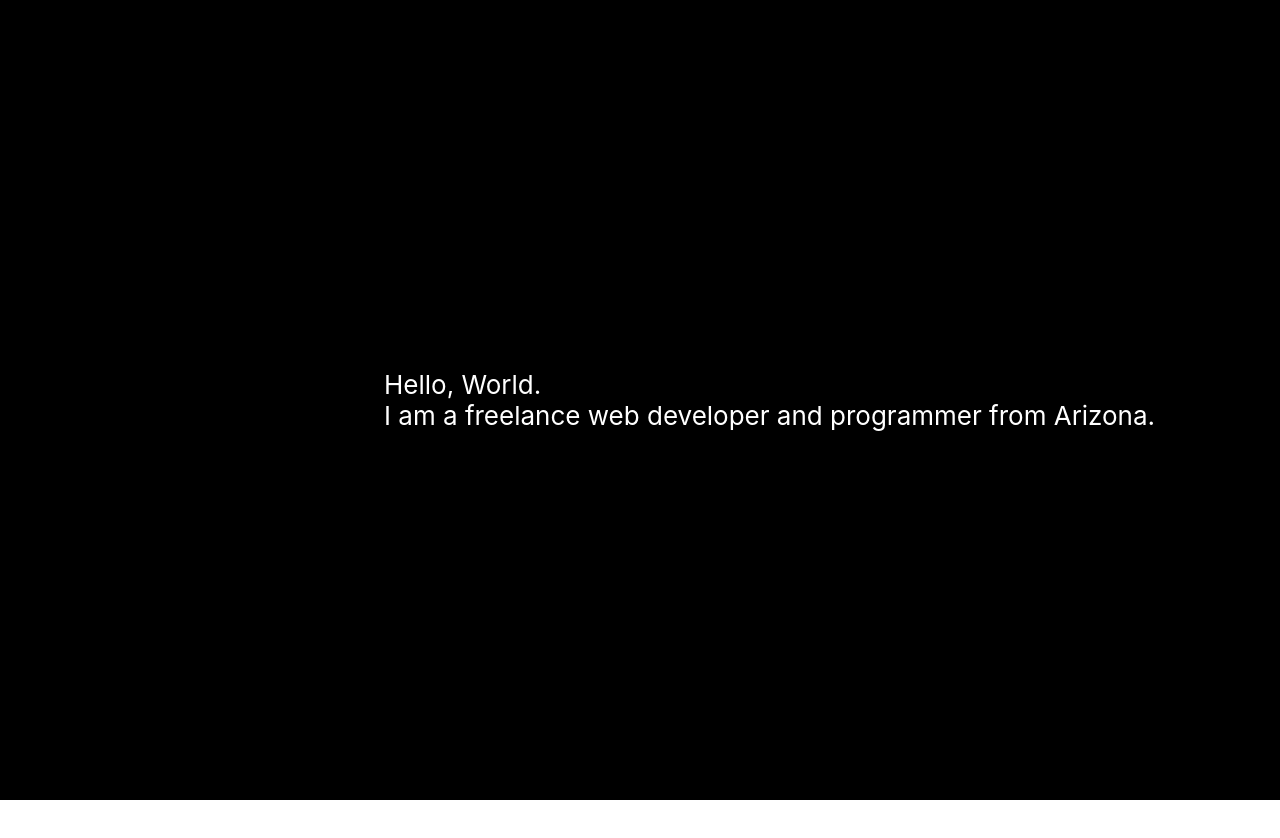
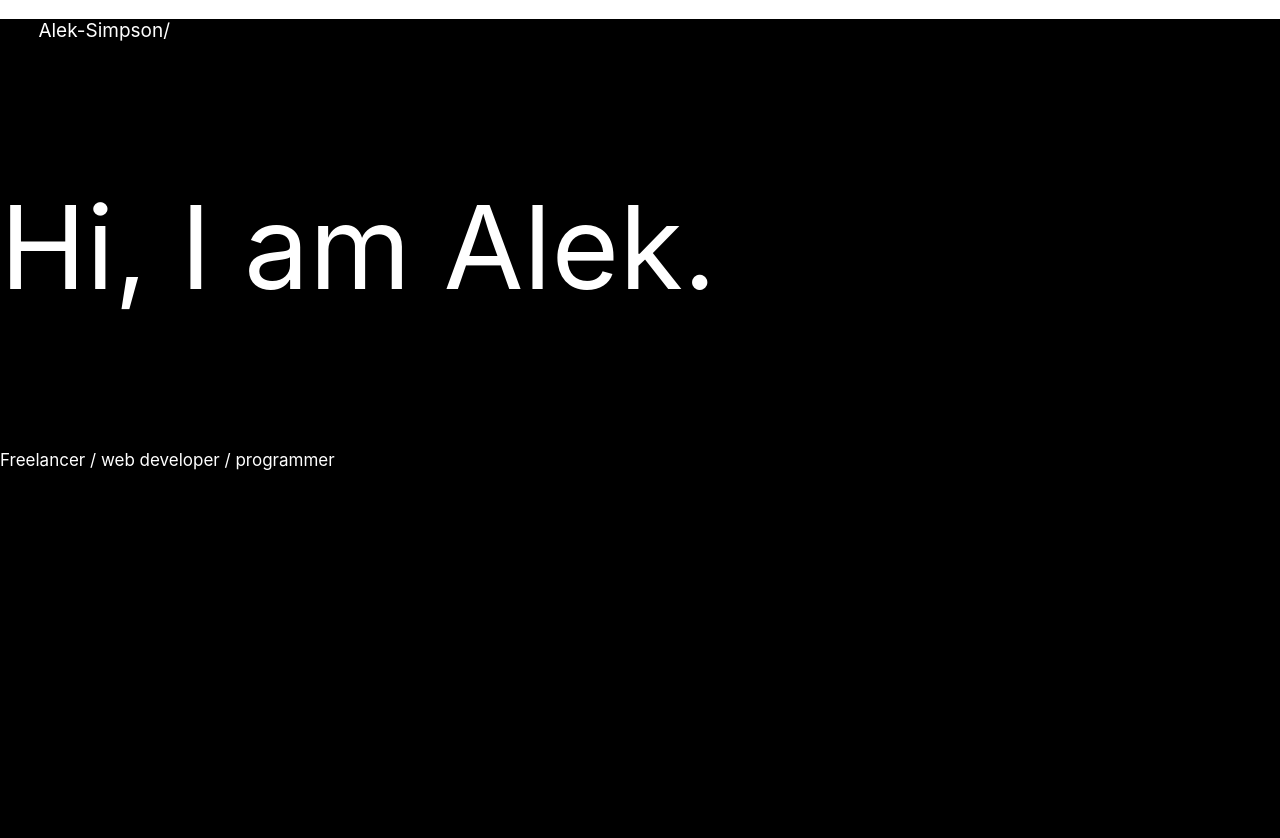
Before and after one commit to AlekSimpson/aleksimpsonweb, a React (Create React App) app: page / in a window 1280 px wide. Shown: the top 838 px of the page. Before the commit the page ends 800 px from the top, so only its background shows below. Built offline with nearby package versions, Linux system fonts and the light colour scheme.

Commit message:
initial commit

```diff
--- a/src/App/App.css
+++ b/src/App/App.css
@@ -1,18 +1,30 @@
 .App
 {
-  text-align: flex-start;
+  background-color: #000000;
+  background: black;
 }
+
+/* Header */
 
 .App-header
 {
-  background-color: #000000;
   min-height: 100vh;
   display: flex;
   flex-direction: column;
   align-items: flex-start;
-  justify-content: center;
-  font-size: calc(10px + 2vmin);
+  justify-content: flex-start;
+  /*font-size: calc(10px + 2vmin);
   color: white;
-  padding-left: 30%;
-  margin-bottom: 0%;
+  padding-left: 5%;
+  padding-right: 30%;*/
 }
+
+.Home-button
+{
+  /*font-family: cascadia-code;*/
+  padding-left: 3%;
+  color: white;
+  align-items: flex-start;
+  justify-content: flex-start;
+  font-size: calc(3px + 2vmin);
+}
--- a/src/App/App.js
+++ b/src/App/App.js
@@ -1,15 +1,15 @@
+import React from 'react'
 import './App.css';
+import LandingPage from '../LandingPage/LandingPage'
 
 function App()
 {
   return (
     <div className="App">
-      <header className="App-header">
-        <p>
-          Hello, World.
-          <br/>I am a freelance web developer and programmer from Arizona.
-        </p>
-      </header>
+      <p className="Home-button">
+        Alek-Simpson/
+      </p>
+      <LandingPage/>
     </div>
   );
 }
--- /dev/null
+++ b/src/LandingPage/LandingPage.css
@@ -0,0 +1,25 @@
+.App-body
+{
+    /*background-color: #000000;*/
+    min-height: 100vh;
+    display: flex;
+    flex-direction: column;
+    align-items: flex-start;
+    justify-content: flex-start;
+}
+
+.Title
+{
+  color: white;
+  align-items: flex-start;
+  justify-content: flex-start;
+  font-size: calc( 100px + 2vmin);
+}
+
+.Sub-intro
+{
+  color: white;
+  align-items: flex-start;
+  justify-content: flex-start;
+  font-size: calc(1px + 2vmin);
+}
--- /dev/null
+++ b/src/LandingPage/LandingPage.js
@@ -0,0 +1,20 @@
+import React from 'react'
+import './LandingPage.css'
+
+function LandingPage()
+{
+    return(
+        <div>
+            <body className="App-body">
+                <p className="Title">
+                    Hi, I am Alek.
+                </p>
+                <p className="Sub-intro">
+                    Freelancer / web developer / programmer
+                </p>
+            </body>
+        </div>
+    )
+}
+
+export default LandingPage;
```
Also changed, not shown: src/setupTests.js (deleted, +0 -5 lines).
